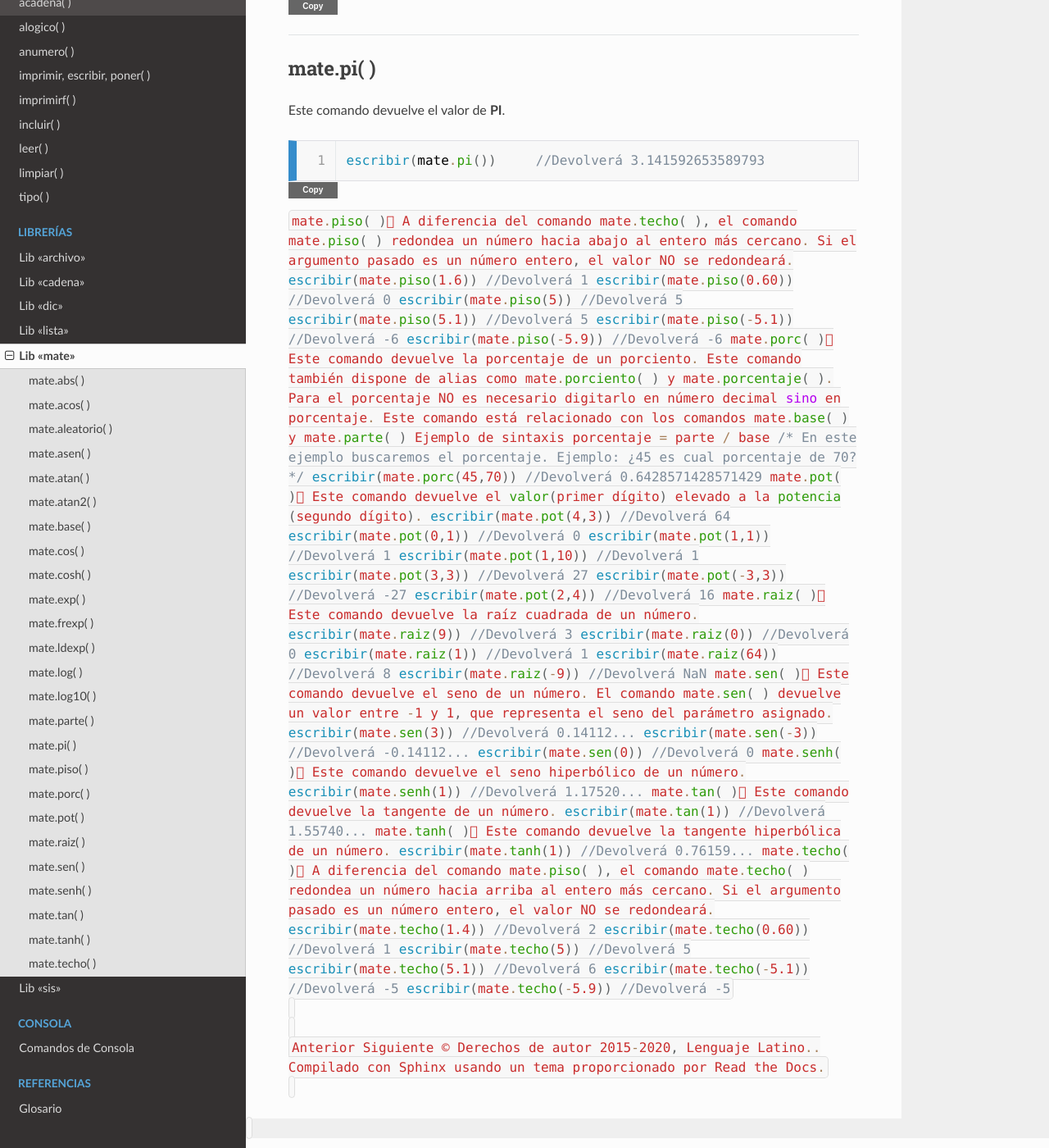
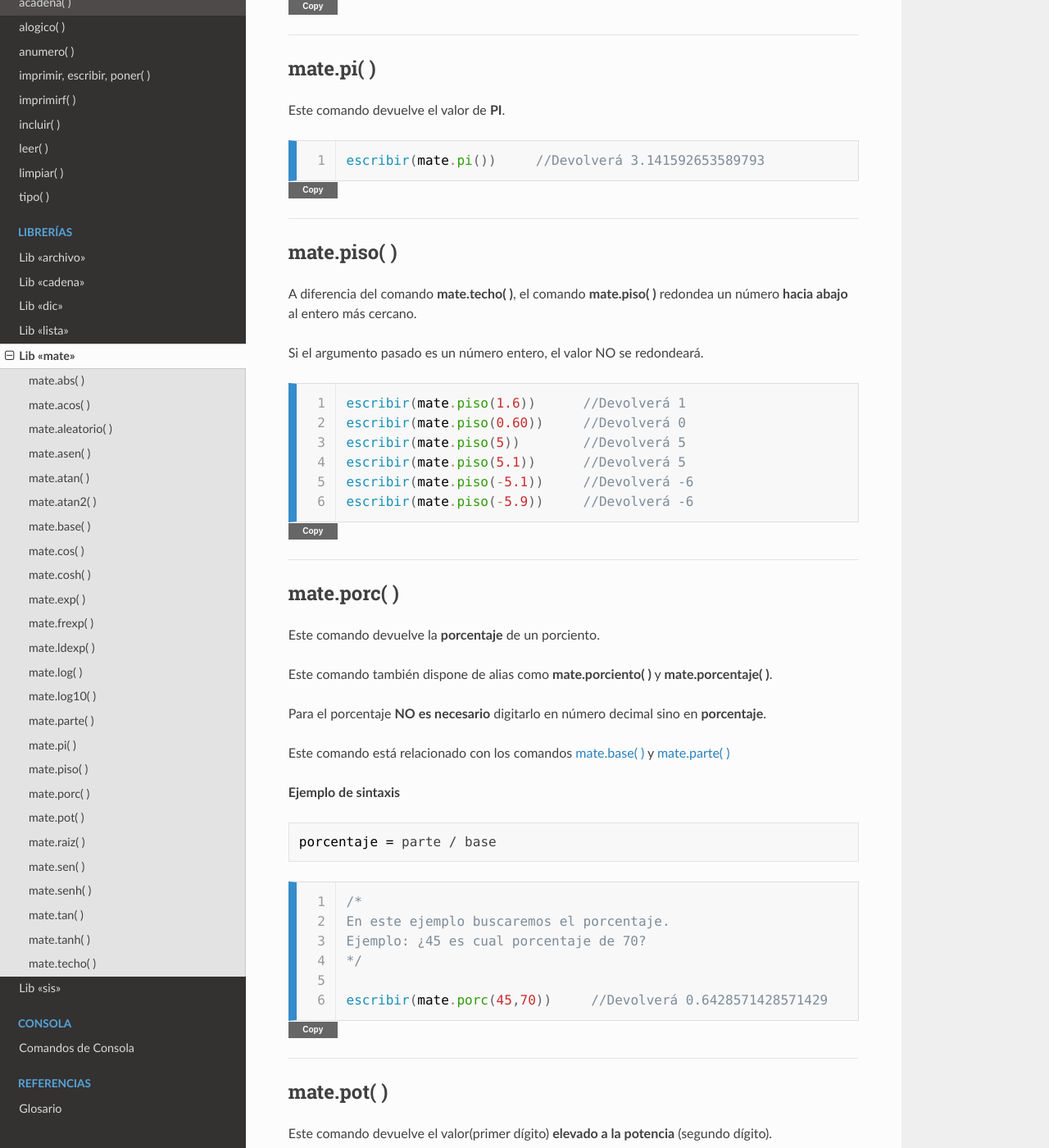
Before and after one commit to LatinoDocs/Manual-Latino, a Sphinx documentation site: the page built from docs/librerias/Matematica.rst, in a window 1280 px wide and 1400 px high, scrolled down 6468 px. Shown: the whole window at 82% size. Built offline with Sphinx 7.4.7 and the Read the Docs theme 2.0.0, drawn with Linux system fonts in a browser that asks for light colours; comment, search, counter and statistics services are not loaded; some of the changed text lies outside the part shown.

Commit message:
correccion de tag en la libreria de matematicas

```diff
--- a/docs/librerias/Matematica.rst
+++ b/docs/librerias/Matematica.rst
@@ -309,7 +309,7 @@ Este comando devuelve el valor de **PI**.
 
 .. raw:: html
 
-   <pre><code class="language-latino line-numbers">escribir(mate.pi())     //Devolverá 3.141592653589793</pre>
+   <pre><code class="language-latino line-numbers">escribir(mate.pi())     //Devolverá 3.141592653589793</code></pre>
 
 ----
 
```
